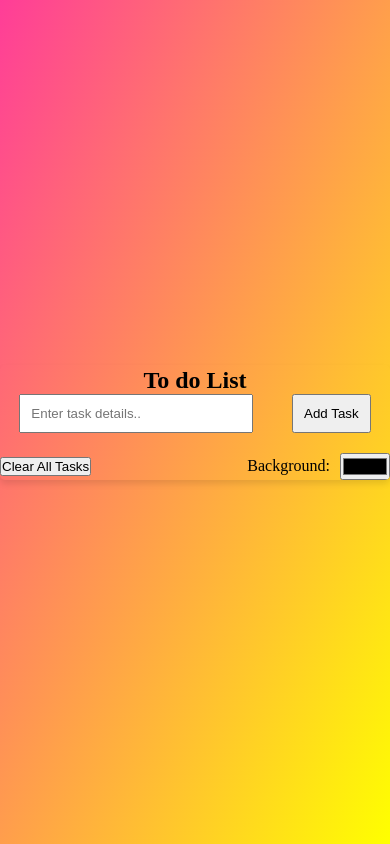
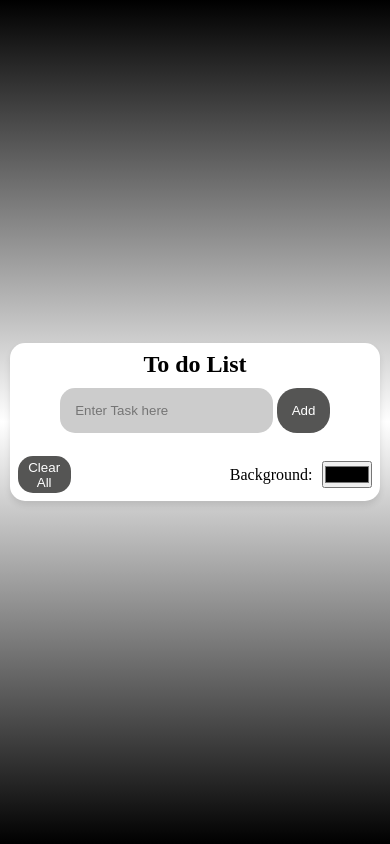
Before and after one commit to Priyanshuraj583/To-do_List, a plain HTML site: page index.html in a window 390 px wide. Drawn offline with Linux system fonts and the light colour scheme.

Commit message:
Updated CSS Changes

```diff
--- a/index.html
+++ b/index.html
@@ -11,12 +11,12 @@
     <div class="container">
         <h2>To do List</h2>
         <div class="header">
-            <input type="text" id="taskInput" placeholder="Enter task details..">
-            <button id="addTaskButton">Add Task</button>
+            <input type="text" id="taskInput" placeholder="Enter Task here">
+            <button id="addTaskButton">Add</button>
         </div>
         <ul class="todo-list" id="taskList"></ul>
         <div class="footer">
-            <button id="clearTasksButton">Clear All Tasks</button>
+            <button id="clearTasksButton">Clear All</button>
             <div class="color-picker">
                 <label for="bgColorPicker">Background:</label>
                 <input type="color" id="bgColorPicker">
--- a/index.js
+++ b/index.js
@@ -29,6 +29,7 @@ function addTask(taskText, completed = false,date) {
 
     const checkbox = document.createElement('input');
     checkbox.type = 'checkbox';
+    checkbox.className="check-box"
     checkbox.checked = completed;
     checkbox.addEventListener('change', () => {
         li.classList.toggle('completed');
@@ -44,7 +45,8 @@ function addTask(taskText, completed = false,date) {
     span1.innerText=date;
 
     const deleteButton = document.createElement('button');
-    deleteButton.innerText = 'Delete';
+    deleteButton.innerText = '\u00d7';
+    deleteButton.className='del-btn'
     deleteButton.addEventListener('click', () => {
         li.remove();
         saveTasks();
--- a/style.css
+++ b/style.css
@@ -9,40 +9,82 @@ html,body{
     height:100%;
     display: flex;
     /* background-color: bisque; */
-    background-image: linear-gradient(to bottom right, rgb(255, 61, 152), yellow);
+    background-image: linear-gradient(black,white,black);
 }
 #addTaskButton{
     padding: 10px;
 }
 .container{
-    border-radius: 5px;
-    padding-top: 2px;
+    border-radius: 15px;
+    padding: 2%;
     margin: auto;
     width: 100%;
-    max-width: 90%;
+    max-width: 70%;
     height: auto;
     box-shadow: 0 4px 6px rgba(0, 0, 0, 0.1);
-    /* background-color: aquamarine; */
+    background-color: white;
 }
 .header{height:30%;
     width: 100%;
     /* background-color: blanchedalmond; */
     display:flex;
     align-items: center;
-    justify-content: space-around;
+    justify-content:center;
+    margin-bottom:1%;
 }
 h2{
     text-align: center;
-    /* padding-bottom: 10px; */
+    text-shadow:
+    0 0 5px white,
+    0 0 10px white,
+    0 0 20px white,
+    0 0 30px white,
+    0 0 40px white,
+    0 0 50px white,
+    0 0 60px white;
+
+    padding-bottom: 10px;
 }
 #taskInput{
-    width: 60%;
+    width: 50%;
     height: 100%;
-    padding: 10px;
+    padding: 15px;
+    border-radius: 15px;
+    margin-right: 1%;
+    border: none;
+    background-color: #ccc;
+
 }
-#addTaskbutton{
-    width: 20%;
+#addTaskButton{
+    width: 15%;
     height: 50%;
+    padding: 15px;
+    border-radius: 20px;
+    border: none;
+    background-color:rgb(85, 85, 84);
+    color: white;
+}
+#addTaskButton:hover{
+    background-color:rgb(106, 255, 47);
+    color: black;
+}
+/* .check-box{
+    background-color: aqua;
+} */
+.del-btn{
+    width: 4%;
+    height: 2%;
+
+    border-radius: 50%;
+    color: red;
+    background-color: inherit;
+    border: none;
+    font-size: 20px;
+}
+.del-btn:hover{
+
+    /* font-size:30px ; */
+    background-color: aliceblue;
 }
 .todo-list{
     list-style: none;}
@@ -50,9 +92,17 @@ h2{
 .todo-item {
         display: flex;
         justify-content: space-between;
-        /* align-items: center; */
+        align-items: center;
         padding: 10px;
         border-bottom: 1px solid #ccc;
+        text-shadow:
+        0 0 5px white,
+        0 0 10px white,
+        0 0 20px white,
+        0 0 30px white,
+        0 0 40px white,
+        0 0 50px white,
+        0 0 60px white;
 }
 #taskList{
     display: flex;
@@ -60,13 +110,38 @@ h2{
     flex-wrap: wrap;
 
 }
+#clearTasksButton{
+    width:15%;
+    padding: 1%;
+    border: none;
+    border-radius: 15px;
+    background-color:rgb(85, 85, 84);
+    color: white;
+}
+#clearTasksButton:hover{
+    background-color:red;
+
+}
+
 .todo-item.completed .task{
     text-decoration: line-through;
-    color: gray;
+    /* color: gray; */
+
 }
 .todo-item.completed .date{
     text-decoration: line-through;
-    color: gray;
+    /* color: gray; */
+
+}
+label{
+    text-shadow:
+    0 0 5px white,
+    0 0 10px white,
+    0 0 20px white,
+    0 0 30px white,
+    0 0 40px white,
+    0 0 50px white,
+    0 0 60px white;
 
 }
 
@@ -101,13 +176,17 @@ ul>li>button{
     padding: 1%;
 }
 
+
 @media (max-width: 768px) {
 body{
     overflow-x: hidden;
 }
 .container {
-    max-width: 100%; /* Restrict width to the container size */
+    max-width: 95%; /* Restrict width to the container size */
     overflow-x: hidden;
+}
+#taskInput{
+    width:60%
 }
 ul{
     display: flex;
```
